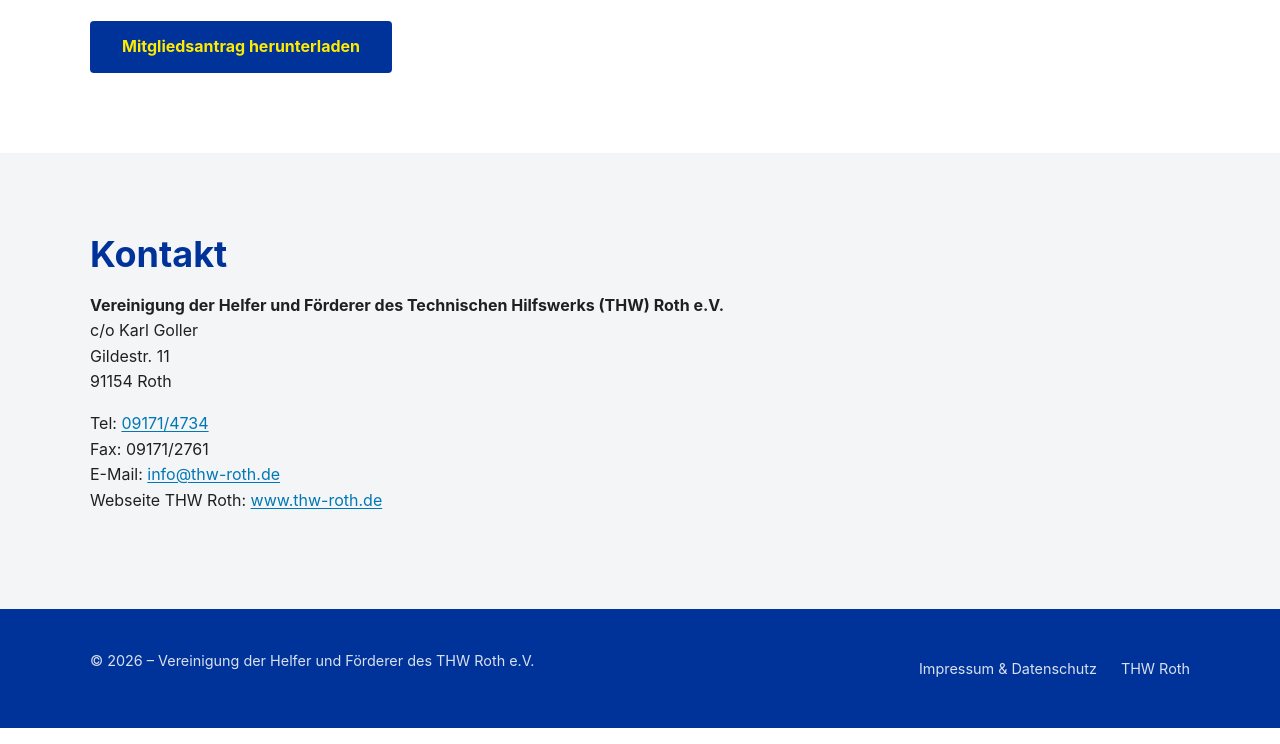
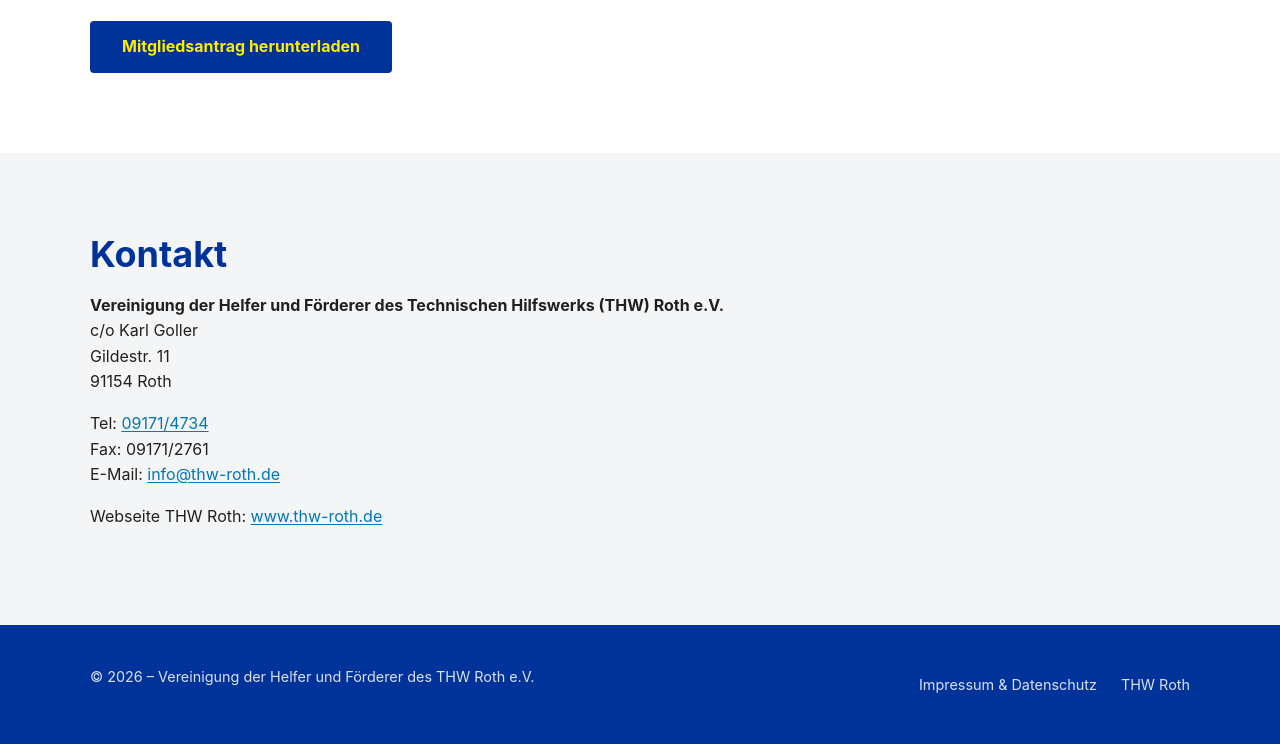
Before and after one commit to Helferverein-THW-Roth/Helferverein-THW-Roth.github.io, a plain HTML site: page docs/index.html in a window 1280 px wide. Shown: the part 3357-4101 px from the top of the page. Drawn offline with Linux system fonts and the light colour scheme.

Commit message:
address formatting

```diff
--- a/docs/index.html
+++ b/docs/index.html
@@ -223,7 +223,9 @@
         <p>
           Tel: <a href="tel:+4991714734">09171/4734</a><br>
           Fax: 09171/2761<br>
-          E-Mail: <a href="mailto:info@thw-roth.de">info@thw-roth.de</a><br>
+          E-Mail: <a href="mailto:info@thw-roth.de">info@thw-roth.de</a>
+        </p>
+        <p>
           Webseite THW Roth: <a href="https://www.thw-roth.de" target="_blank" rel="noopener noreferrer">www.thw-roth.de</a>
         </p>
       </div>
```
